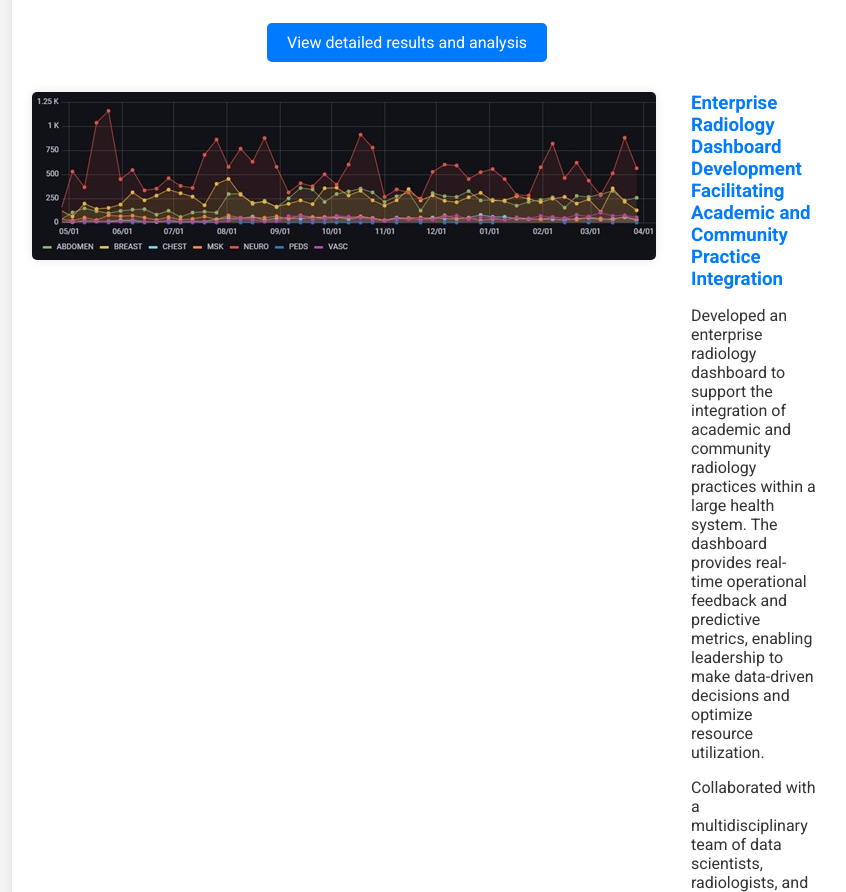
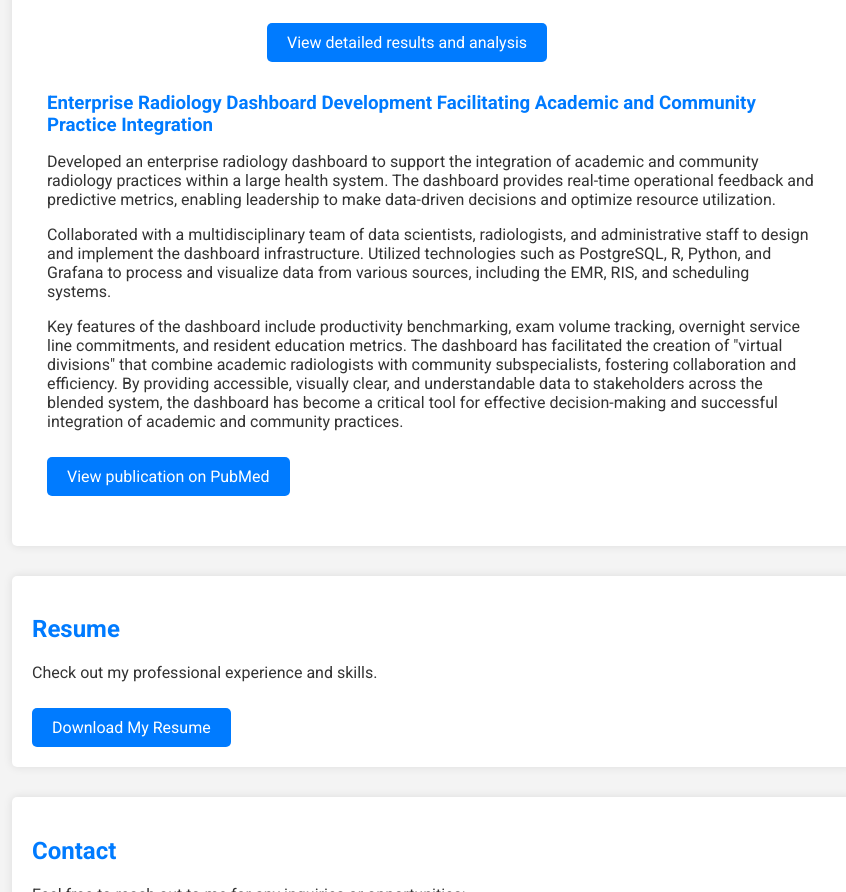
Before and after one commit to aha124/aha124.github.io, a plain HTML site: page index.html in a window 1280 px wide. Shown: the part 1324-2216 px from the top of the page, without its empty margins (208-1054 px from the left). Drawn offline with Linux system fonts and the light colour scheme.

Commit message:
update website content

```diff
--- a/index.html
+++ b/index.html
@@ -40,7 +40,6 @@
         </div>
     </div>
     <div class="project">
-        <img src="dashboard.jpg" alt="Radiology Dashboard">
         <div class="project-details">
             <h3>Enterprise Radiology Dashboard Development Facilitating Academic and Community Practice Integration</h3>
             <p>Developed an enterprise radiology dashboard to support the integration of academic and community radiology practices within a large health system. The dashboard provides real-time operational feedback and predictive metrics, enabling leadership to make data-driven decisions and optimize resource utilization.</p>
```
